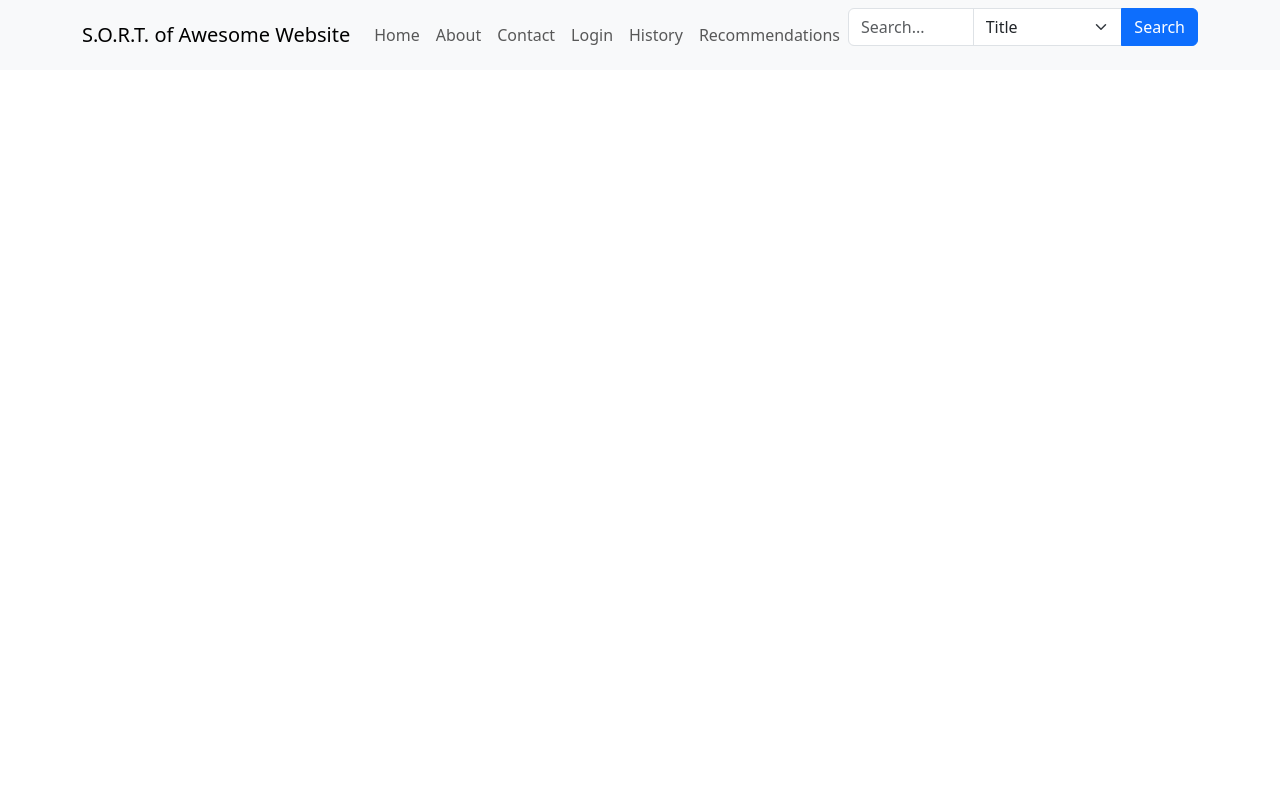
After one commit to Con-Rez/autoDetailProject, a Django app: template home/templates/navbar.html in a window 1280 px wide. The commit adds this page. Run offline with Django 5.2, Linux system fonts and the light colour scheme; the template is opened without the code that fills it, so the values that code supplies are empty; some libraries are stand-ins or nearby versions.

Commit message:
Bootstrap fully functioning, work in progress home page created

```diff
--- /dev/null
+++ b/home/templates/navbar.html
@@ -0,0 +1,71 @@
+{% load bootstrap5 %} <!-- Load the bootstrap5 template tag library -->
+{% bootstrap_css %} <!-- Load the Bootstrap CSS img folder -->
+{% bootstrap_javascript %} <!-- Load the Bootstrap JavaScript img folder -->
+{% bootstrap_messages %} <!--Optional: Display django.contrib.messages as Bootstrap alerts -->
+
+<!DOCTYPE html>
+<html lang="en">
+<head>
+  <link href="https://cdn.jsdelivr.net/npm/bootstrap@5.3.0-alpha3/dist/css/bootstrap.min.css"
+  rel="stylesheet">
+</head>
+<body></body>
+
+  <nav class="navbar navbar-expand-lg navbar-light bg-light justify-content-between">
+    <div class="container justify-content-between">
+      <a class="navbar-brand" href="#">S.O.R.T. of Awesome Website</a>
+      <button class="navbar-toggler" type="button" data-toggle="collapse" data-target="#navbarSupportedContent" aria-controls="navbarSupportedContent" aria-expanded="false" aria-label="Toggle navigation">
+        <span class="navbar-toggler-icon"></span>
+      </button>
+
+      <!-- Navigation Buttons-->
+      <div class="collapse navbar-collapse" id="navbarNav">
+        <ul class="navbar-nav">
+          <li class="nav-item active">
+            <a class="nav-link" href="{% url 'home'%}">Home</a>
+          </li>
+          <li class="nav-item">
+            <a class="nav-link" href="">About</a>
+          </li>
+          <li class="nav-item">
+            <a class="nav-link" href="">Contact</a>
+          </li>
+          <li class="nav-item">
+            <a class="nav-link" href="">Login</a>
+          </li>
+          <li class="nav-item">
+            <a class="nav-link" href="">History</a>
+          </li>
+          <li class="nav-item">
+            <a class="nav-link" href="">Recommendations</a>
+          </li>
+        </ul>
+      </div>
+
+      <!--Search Bar-->
+      <form method="POST" action=""> <!--Using form method post to detect if the search is empty-->
+        {% csrf_token %}
+        <div class="input-group">
+          <input type="text" class="form-control" name="searchInput" placeholder="Search..."> <!-- To reference this in views.py, use the name here-->
+          <select class="form-select" name="searchFilter">
+            <option value="title">Title</option>
+            <option value="all">Oscar Nominees and Winners</option>
+            <option value="bestPicture">Oscar Winners for Best Picture</option>
+            <option value="bestActor">Oscar Winners for Best Actor/Actress</option>
+          </select>
+          <input type= "hidden" name="yearArgument" value = "0"/> <!-- Send fixed value for year, year not needed in this instance-->
+          <button type="submit" class="btn btn-primary">Search</button>
+        </div>
+      </form>
+    </div>
+  </nav>
+
+  <script src="https://cdn.jsdelivr.net/npm/bootstrap@5.3.0-alpha3/dist/js/bootstrap.bundle.min.js"></script>
+</body>
+
+
+<!--Insert Webpage content here-->
+{% block content %}
+{% endblock %}
+
+</html>
```
Also changed, not shown: home/templates/home.html (+73 -14 lines), home/templates/hometest.html (added, +25 -0 lines), requirements.txt (+0 -11 lines), autoDetailProject/globalStatic/imgs/professorMarkAinsleyCartoonMad.jpg (added), home/static/imgs/professorMarkAinsley.jpg (added).
